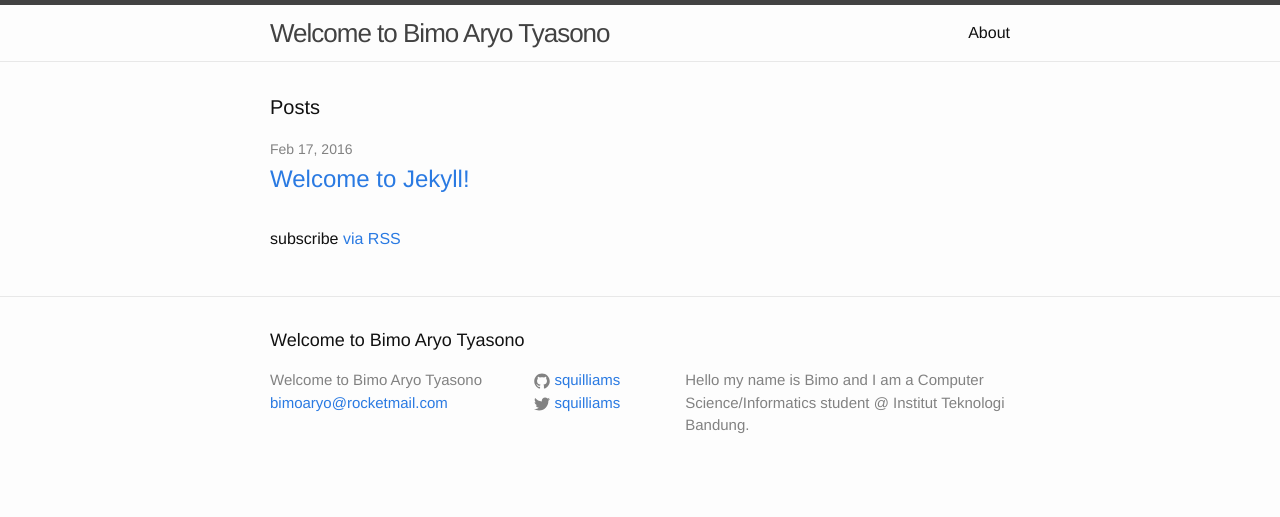
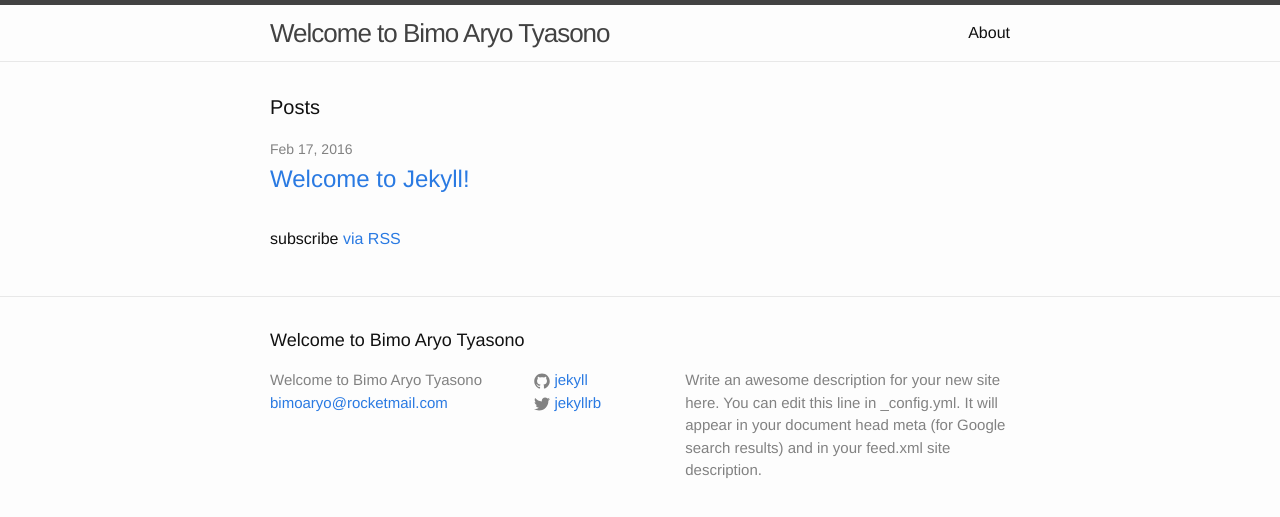
Before and after one commit to squilliams/squilliams.github.io, a Jekyll site: the page built from index.html, in a window 1280 px wide. Shown: the top 517 px of the page. Built offline with Jekyll 4.4.1, drawn with Linux system fonts in a browser that asks for light colours.

Commit message:
Jekyll editing awal

```diff
--- a/_config.yml
+++ b/_config.yml
@@ -9,12 +9,13 @@
 title: Welcome to Bimo Aryo Tyasono
 email: bimoaryo@rocketmail.com
 description: > # this means to ignore newlines until "baseurl:"
-  Hello my name is Bimo and I am a Computer Science/Informatics
-  student @ Institut Teknologi Bandung.
-baseurl: "/blog" # the subpath of your site, e.g. /blog
-url: "http://squilliams.github.io" # the base hostname & protocol for your site
-twitter_username: squilliams
-github_username:  squilliams
+  Write an awesome description for your new site here. You can edit this
+  line in _config.yml. It will appear in your document head meta (for
+  Google search results) and in your feed.xml site description.
+baseurl: "" # the subpath of your site, e.g. /blog
+url: "http://yourdomain.com" # the base hostname & protocol for your site
+twitter_username: jekyllrb
+github_username:  jekyll
 
 # Build settings
 markdown: kramdown
```
